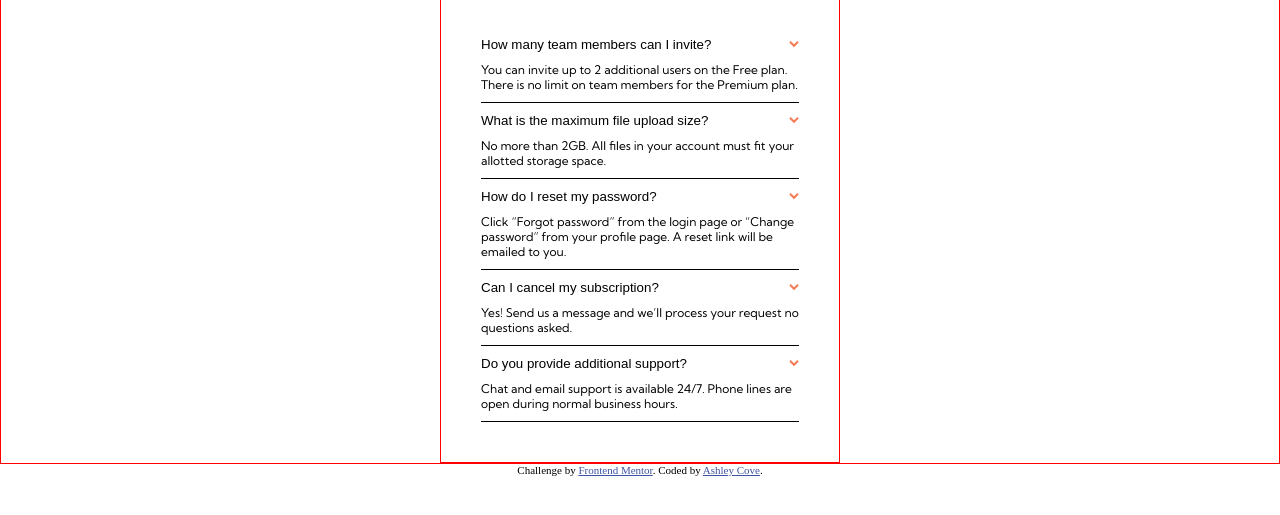
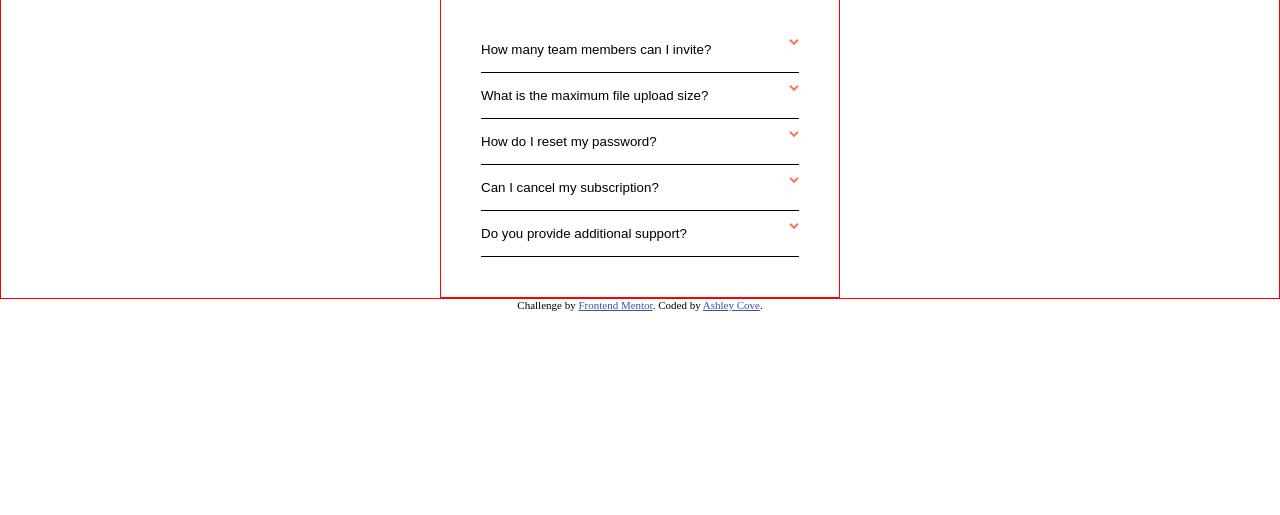
Before and after one commit to cove86/faq-accordion, a plain HTML site: page index.html in a window 1280 px wide. Shown: the part 83-598 px from the top of the page. Drawn offline with Linux system fonts and the light colour scheme.

Commit message:
Updated padding on accordion-btn

```diff
--- a/css/styles.css
+++ b/css/styles.css
@@ -41,9 +41,8 @@ html {
 .accordion-btn {
   background-color: #fff;
   border: none;
-  text-align: left;
-  margin-bottom: 1rem;
-  padding-top: 1rem;
+  align-content: center;
+  padding-top: 1.5rem;
 }
 
 .icon-arrow {
@@ -53,8 +52,13 @@ html {
 
 .info {
   font-size: 1.2rem;
-  padding-bottom: 1rem;
+  padding-bottom: 1.5rem;
   border-bottom: 1px solid black;
+}
+
+.info-text {
+  display: none;
+  margin-top: 1rem;
 }
 
 .attribution {
```
